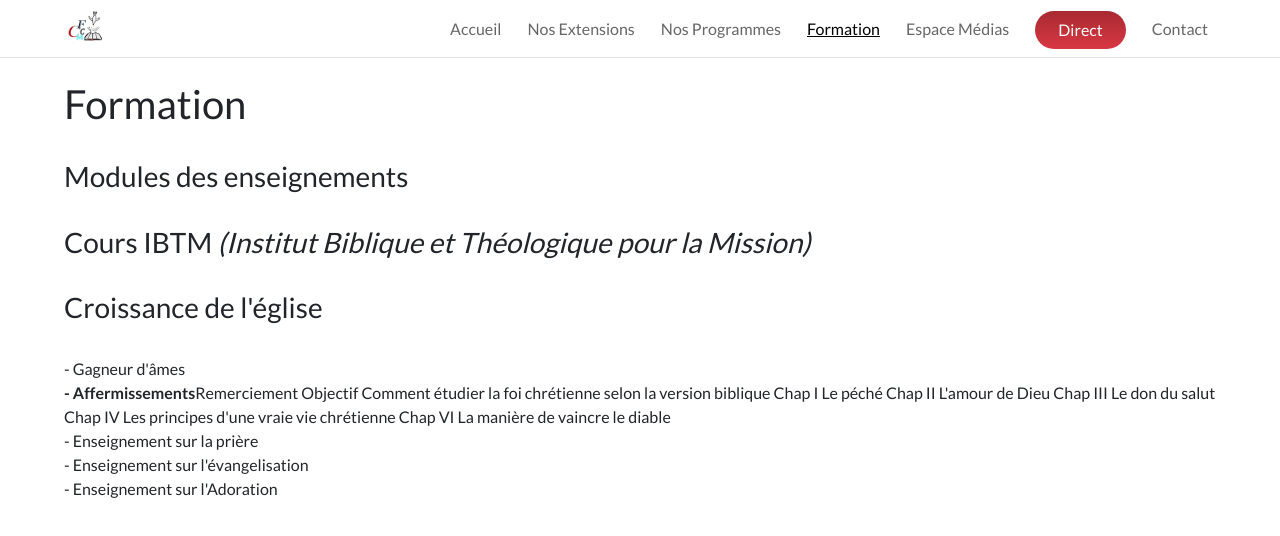
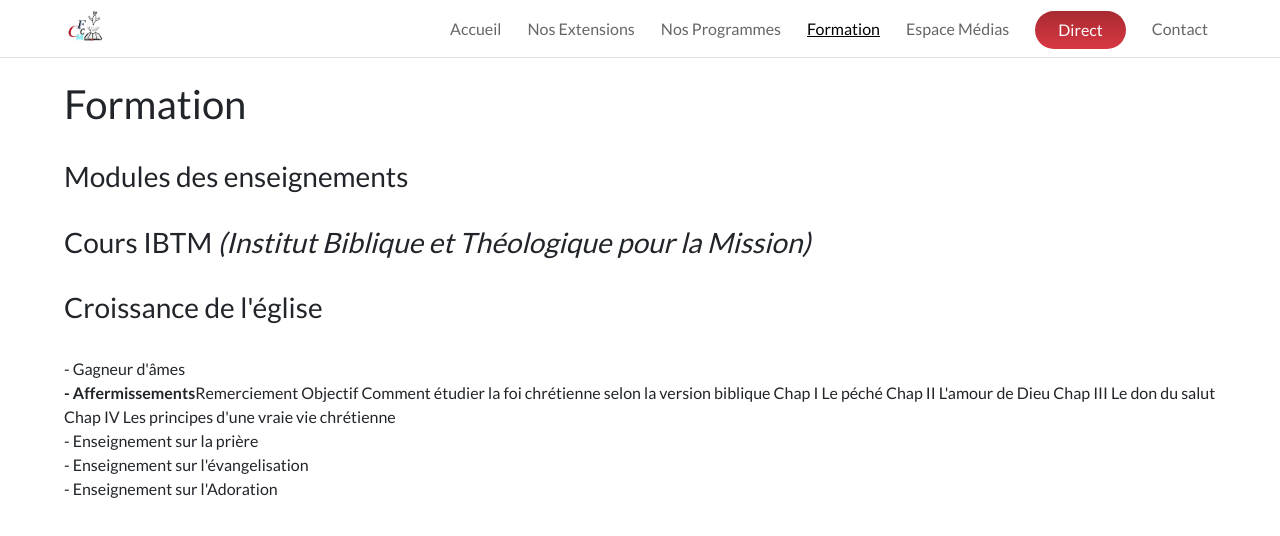
Before and after one commit to Olivier-Kango/cfcm, a React (Create React App) app: page /formation in a window 1280 px wide. Shown: the top 536 px of the page. Built offline with nearby package versions, Linux system fonts and the light colour scheme; a web font is replaced by a local one.

Commit message:
La maniere de vaincre le diable

```diff
--- a/src/components/Formation.js
+++ b/src/components/Formation.js
@@ -24,7 +24,7 @@ const Formation = () => (
     Chap II L&apos;amour de Dieu
     Chap III Le don du salut
     Chap IV Les principes d&apos;une vraie vie chrétienne
-    Chap VI La manière de vaincre le diable
+    {/* Chap VI La manière de vaincre le diable */}
     {/* Chap VII La manière de vivre avec Dieu comme son enfant */}
     <br />
     - Enseignement sur la prière
```
